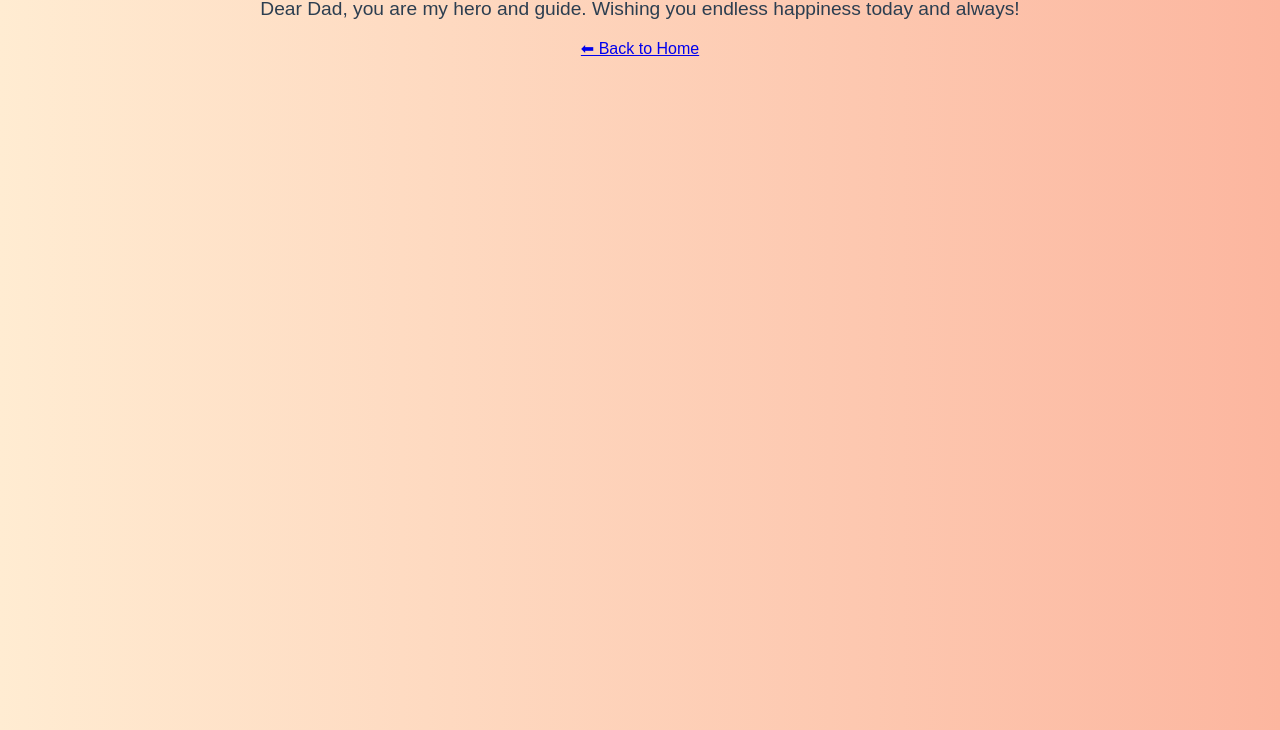
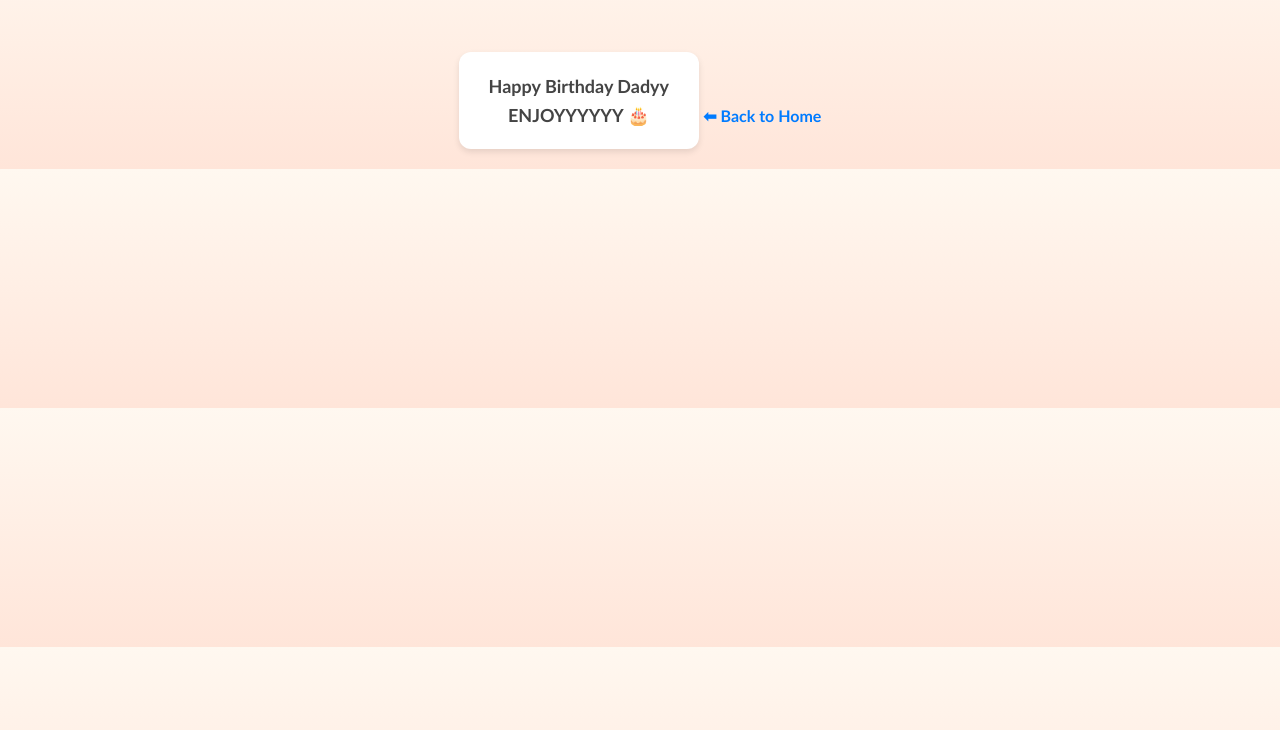
Before and after one commit to ORANGEade-creator/birthday, a plain HTML site: page mywish.html in a window 1280 px wide. Shown: the part 70-800 px from the top of the page. Drawn offline with Linux system fonts and the light colour scheme.

Commit message:
Enhance mywish.html with new styles and message
Updated styling and content for the birthday wish page.

```diff
--- a/mywish.html
+++ b/mywish.html
@@ -4,27 +4,67 @@
   <title>My Wish</title>
   <link rel="stylesheet" href="style.css">
   <style>
+    body {
+      font-family: 'Trebuchet MS', sans-serif;
+      text-align: center;
+      margin: 0;
+      background: linear-gradient(to bottom, #fff8f0, #ffe5d9);
+    }
+
+    h2 {
+      margin-top: 30px;
+      color: #444;
+    }
+
+    .wish-message {
+      background: #fff;
+      display: inline-block;
+      padding: 20px 30px;
+      border-radius: 12px;
+      box-shadow: 0 3px 6px rgba(0,0,0,0.1);
+      font-size: 18px;
+      color: #444;
+      line-height: 1.6;
+      margin: 20px auto;
+      max-width: 600px;
+    }
+
+    a {
+      display: inline-block;
+      margin-top: 20px;
+      text-decoration: none;
+      color: #007BFF;
+      font-weight: bold;
+    }
+
+    a:hover {
+      text-decoration: underline;
+    }
+
     /* Confetti styling */
     .confetti {
       position: fixed;
-      width: 10px;
-      height: 10px;
-      background-color: red;
+      width: 8px;
+      height: 8px;
+      border-radius: 50%;
       top: -10px;
       animation: fall 3s linear forwards;
     }
 
     @keyframes fall {
       to {
-        transform: translateY(100vh) rotate(360deg);
+        transform: translateY(100vh) translateX(20px) rotate(360deg);
         opacity: 0;
       }
     }
   </style>
 </head>
 <body>
-  <h2>💌 My Special Wish</h2>
-  <p>Dear Dad, you are my hero and guide. Wishing you endless happiness today and always!</p>
+  <h1>💌 My Special Wish 💌</h1>
+  <br>
+  <h3 class="wish-message">
+   Happy Birthday Dadyy <br> ENJOYYYYYY 🎂
+  </h3>
 
   <a href="index.html">⬅ Back to Home</a>
 
@@ -41,6 +81,11 @@
         confetti.style.backgroundColor =
           ["#e74c3c","#f1c40f","#2ecc71","#3498db","#9b59b6"][Math.floor(Math.random()*5)];
 
+        // Random size
+        let size = Math.random() * 6 + 6; // between 6px and 12px
+        confetti.style.width = size + "px";
+        confetti.style.height = size + "px";
+
         // Random animation duration
         confetti.style.animationDuration = (Math.random() * 3 + 2) + "s";
 
```
